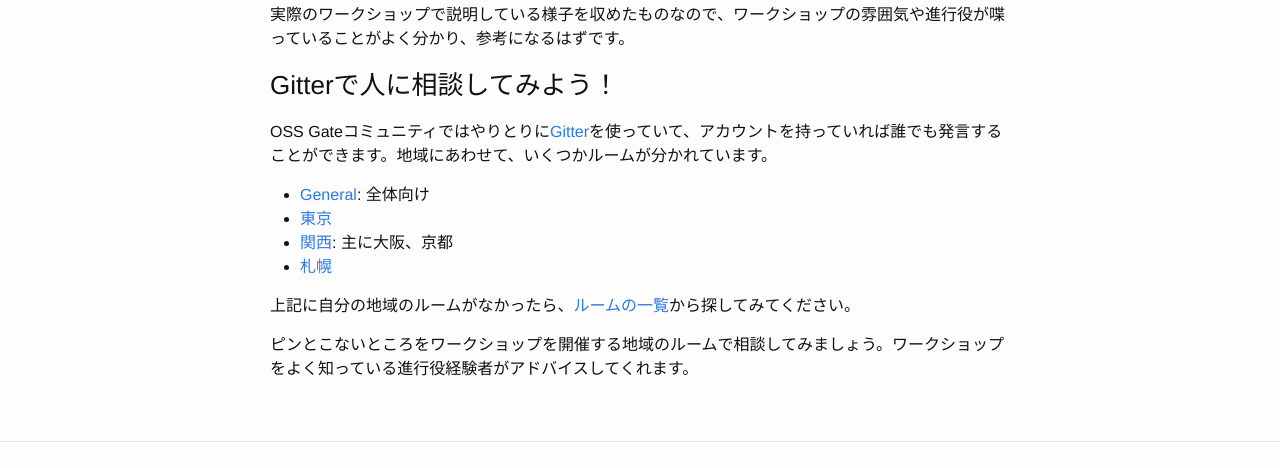
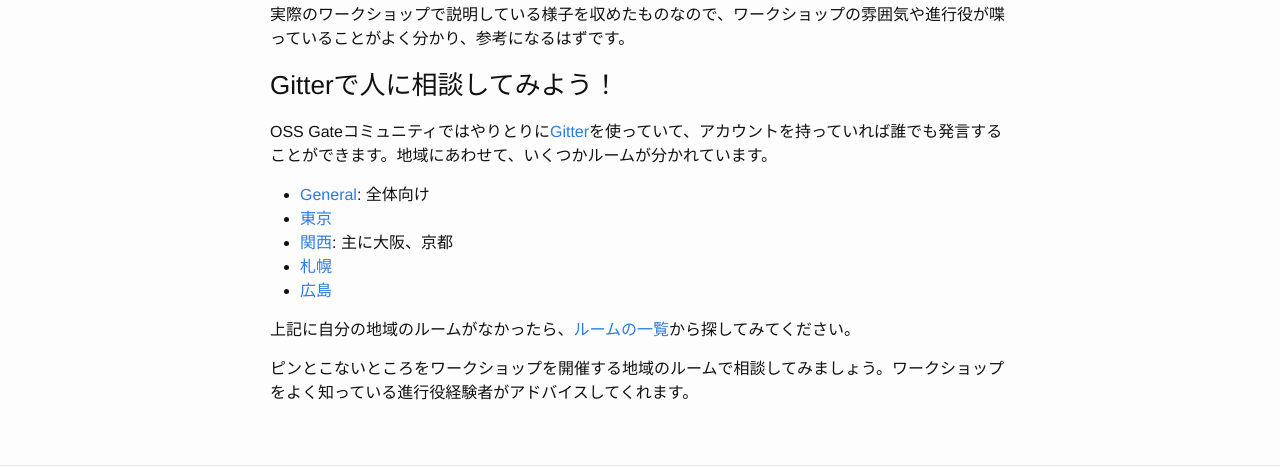
Before and after one commit to oss-gate/oss-gate.github.io, a Jekyll site: the page built from workshop/new-to-moderator.md, in a window 1280 px wide and 900 px high, scrolled down 1667 px, cut to the strip 154-622 px from the top of the window. Built offline with Jekyll 4.4.1, drawn with Linux system fonts in a browser that asks for light colours; comment, search, counter and statistics services are not loaded.

Commit message:
Update new-to-moderator.md
開催地の欄に広島を追加。

```diff
--- a/workshop/new-to-moderator.md
+++ b/workshop/new-to-moderator.md
@@ -64,6 +64,7 @@ OSS Gateコミュニティではやりとりに[Gitter](https://gitter.im/oss-ga
 * [東京](https://gitter.im/oss-gate/tokyo)
 * [関西](https://gitter.im/oss-gate/kansai): 主に大阪、京都
 * [札幌](https://gitter.im/oss-gate/sapporo)
+* [広島](https://gitter.im/oss-gate/hiroshima)
 
 上記に自分の地域のルームがなかったら、[ルームの一覧](https://gitter.im/oss-gate/home)から探してみてください。
 
```
